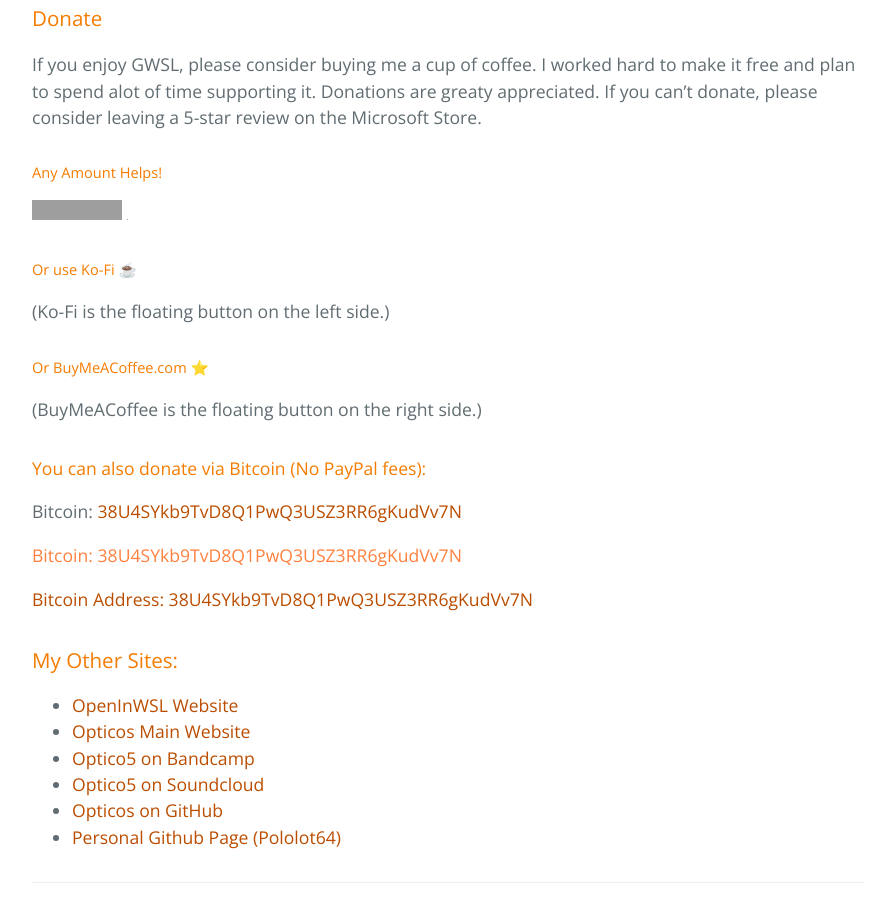
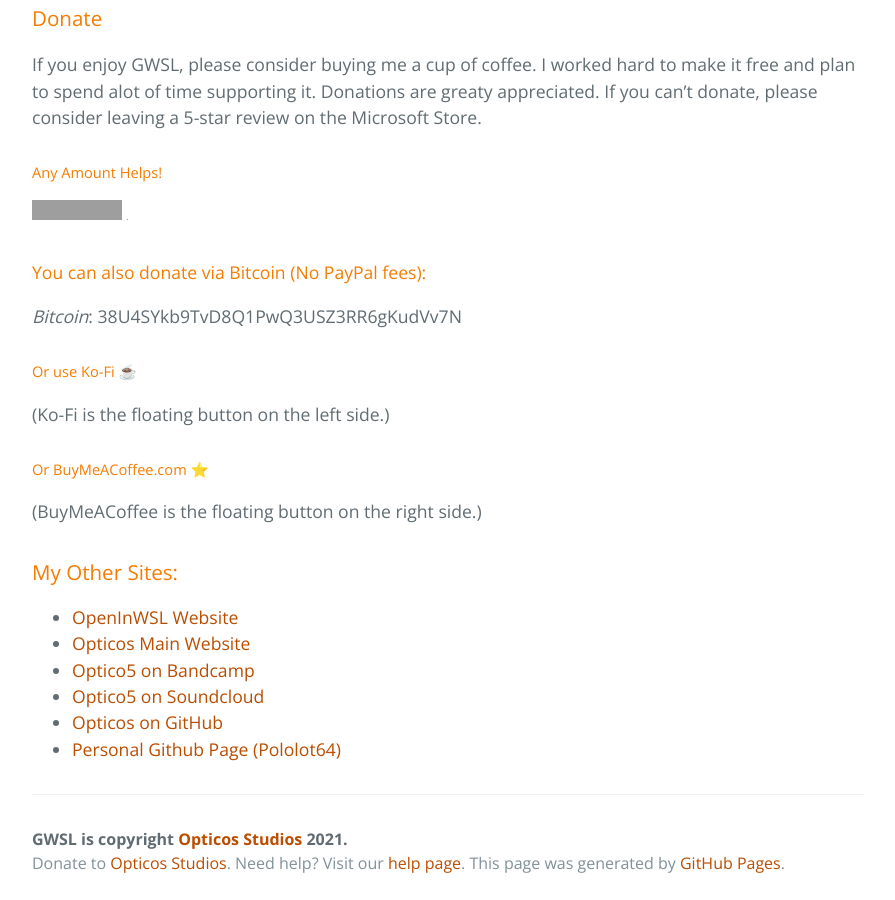
Before and after one commit to Opticos/gwsl, a Jekyll site: the page built from index.md, in a window 1280 px wide and 900 px high, scrolled down 3456 px. Shown: the whole window, without its empty margins (192-1087 px from the left). Built offline with Jekyll 4.4.1, drawn with Linux system fonts in a browser that asks for light colours; the repository's description, which GitHub fills in, is left out; grey boxes are pictures that could not be loaded.

Commit message:
Update index.md

```diff
--- a/index.md
+++ b/index.md
@@ -143,12 +147,7 @@ If you enjoy GWSL, please consider buying me a cup of coffee. I worked hard to m
 
 <script data-name="BMC-Widget" data-cfasync="false" src="https://cdnjs.buymeacoffee.com/1.0.0/widget.prod.min.js" data-id="optico5" data-description="Support me on Buy me a coffee!" data-message="Donate on BuyMeACoffee.com" data-color="#FF813F" data-position="Right" data-x_margin="18" data-y_margin="18"></script>
 
-#### You can also donate via Bitcoin (No PayPal fees):
-Bitcoin: [38U4SYkb9TvD8Q1PwQ3USZ3RR6gKudVv7N]("bitcoin:38U4SYkb9TvD8Q1PwQ3USZ3RR6gKudVv7N")
 
-<span style="color:#FF813F">Bitcoin: 38U4SYkb9TvD8Q1PwQ3USZ3RR6gKudVv7N</span>
-
-<a href="bitcoin:38U4SYkb9TvD8Q1PwQ3USZ3RR6gKudVv7N">Bitcoin Address: 38U4SYkb9TvD8Q1PwQ3USZ3RR6gKudVv7N</a>
 
 
 ### My Other Sites:
```
Also changed, not shown: other parts of index.md (+4 -0 lines).
